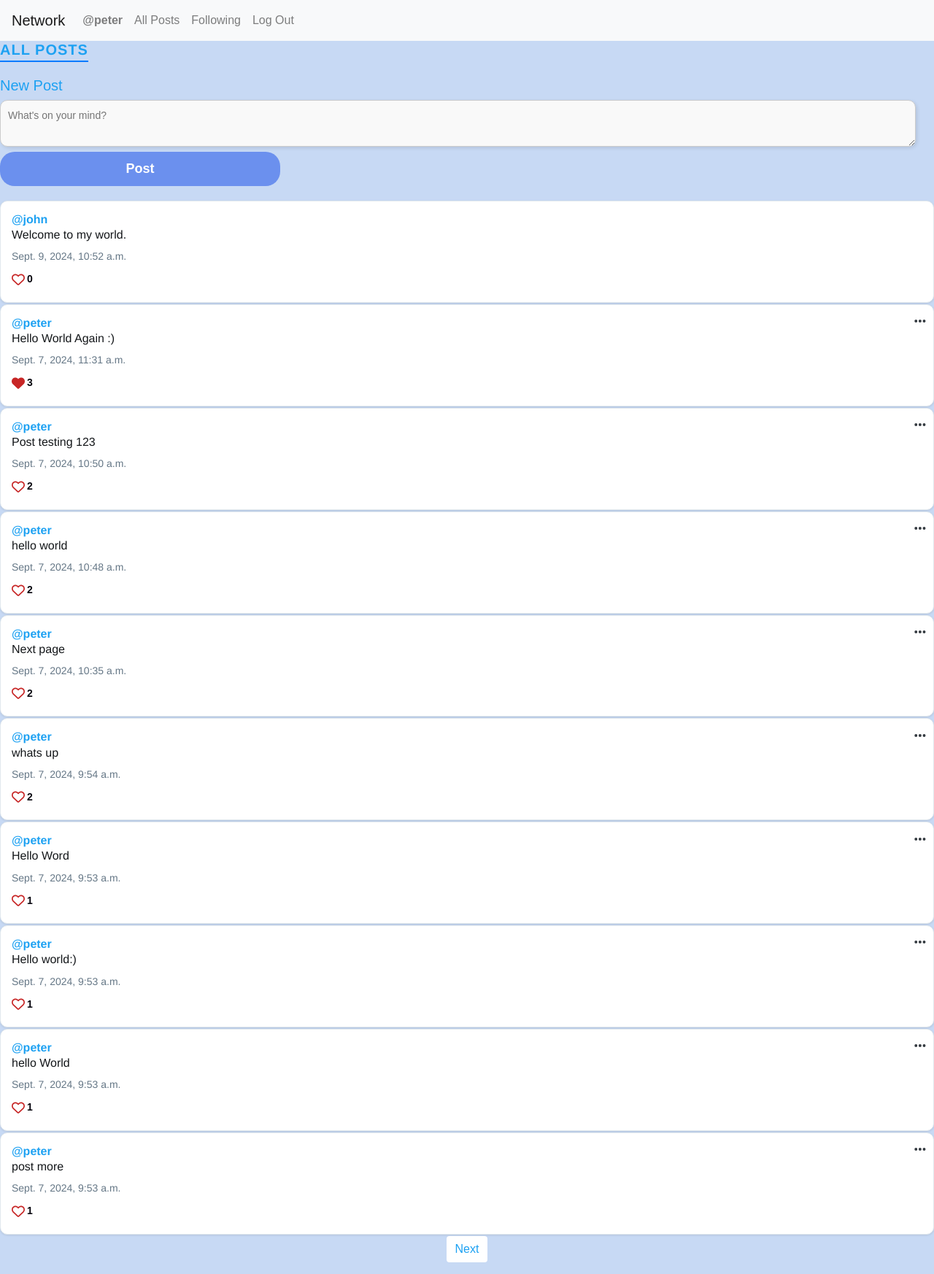
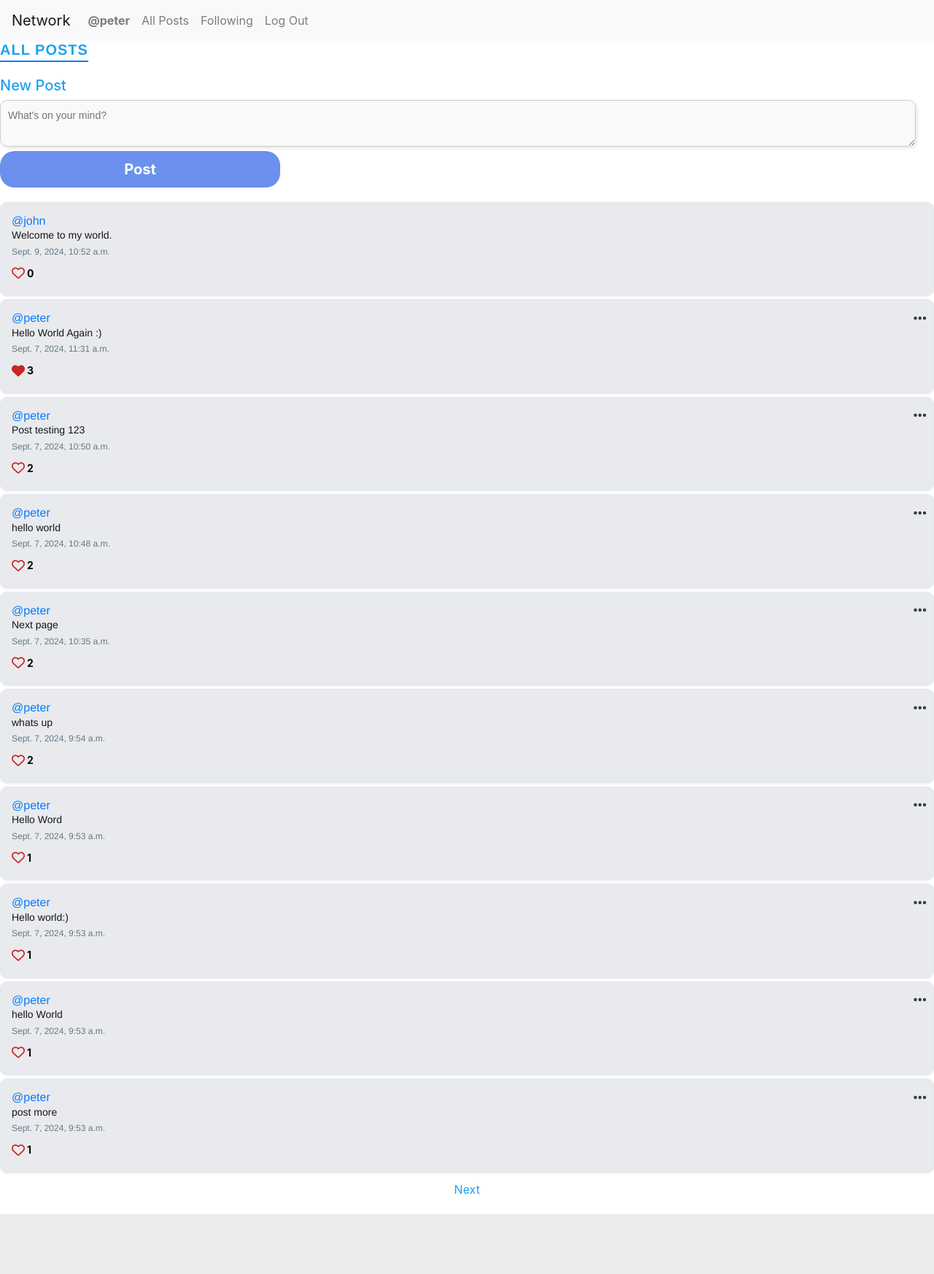
Before and after one commit to pgatundu/Networking, a Django app: page / in a window 1280 px wide. Shown: the whole page at 73% size. After the commit the page ends 1664 px from the top, so only its background shows below. Run offline with Django 3.2, Linux system fonts and the light colour scheme; a user stored in the database is signed in; data comes from the database, SQL or seed files in the repository; both versions use the stored data as it was after the commit; data that the repository does not hold is empty; some libraries are stand-ins or nearby versions.

Commit message:
last commit

```diff
--- a/network/static/network/styles.css
+++ b/network/static/network/styles.css
@@ -35,8 +31,8 @@
     border: 1px solid #e1e8ed;
     border-radius: 10px;
     padding: 15px;
-    margin-bottom: 2px;
-    background-color: #ffffff;
+    margin-bottom: 5px;
+    background-color: #e9eaed;
     box-shadow: 0 1px 3px rgba(0, 0, 0, 0.1);
 }
 
@@ -72,31 +68,6 @@
     padding: 5px 15px;
 }
 
-.btn-outline-primary {
-    background-color: #d01616;
-    border: 1px solid #1DA1F2;
-    color: #1DA1F2;
-}
-
-
-.all-posts .post-container {
-    background-color: white;
-    border: 1px solid #E1E8ED;
-    padding: 15px;
-    margin-bottom: 15px;
-    border-radius: 10px;
-    transition: box-shadow 0.3s;
-}
-
-.all-posts .post-container:hover {
-    box-shadow: 0 4px 8px rgba(0, 0, 0, 0.1);
-}
-
-.username a {
-    color: #1DA1F2;
-    font-weight: bold;
-    text-decoration: none;
-}
 
 .username a:hover {
     text-decoration: underline;
@@ -184,24 +127,13 @@
     color: #06040d;
     font-weight: 700;
 }
-/* Base styling for the index page */
-body {
-    font-family: 'Arial', sans-serif;
-    background-color: #F5F8FA;
-    margin: 0;
-    padding: 0;
-}
+
 
 /* Center container */
 .all-posts {
     display: flex;
     flex-direction: column;
     margin-top: 20px;
-}
-
-
-.post-container:hover {
-    background-color: #F5F8FA;
 }
 
 h3,
@@ -212,11 +144,11 @@
 }
 
 .btn {
-    color: rgb(222, 229, 236);
+    color: rgb(163, 45, 9);
     border: none;
     border-radius: 20px;
     padding: 5px 15px;
-    font-size: 18px;
+    font-size: 20px;
 }
 
 .btn-outline-primary {
@@ -228,59 +160,17 @@
 }
 
 
-/* Post content */
-.username a {
-    color: #1DA1F2;
-    font-weight: bold;
-    text-decoration: none;
-}
-
 .username a:hover {
     text-decoration: underline;
 }
 
-.content {
-    font-size: 16px;
-    margin-bottom: 10px;
+
+.dropdown-item {
+    font-size: 14px;
+    padding: 10px;
+    border-radius: 20px;
 }
 
-.date {
-    color: #657786;
-    font-size: 14px;
-}
-
-
-
-/* Modal styling */
-.modal-content {
-    border-radius: 10px;
-}
-
-.modal-header {
-    border-bottom: 1px solid #E1E8ED;
-}
-
-.modal-footer {
-    border-top: 1px solid #E1E8ED;
-}
-
-.dropdown-menu {
-    background-color: #fff;
-    border: 1px solid #E1E8ED;
-}
-
-.dropdown-item {
-    font-size: 16px;
-    padding: 10px;
-}
-
-.dropdown-item:hover {
-    background-color: #F5F8FA;
-}
-
-.text-danger {
-    color: #E0245E;
-}
 
 /* Pagination */
 .pagination .page-item .page-link {
@@ -293,15 +183,6 @@
     border: none;
 }
 
-/* Ensure the body fills the viewport and sets a background color */
-body {
-    margin: 0;
-    padding: 0;
-    background-color: #c7d9f4;
-    align-items: center;
-
-
-}
 
 /* Center the login form */
 .login-container {
```
Also changed, not shown: other parts of network/static/network/styles.css (+1 -47 lines), db.sqlite3.
